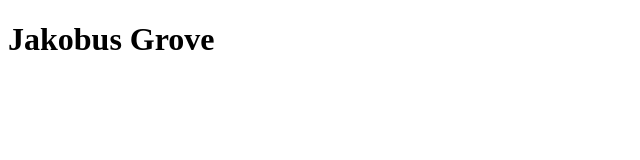
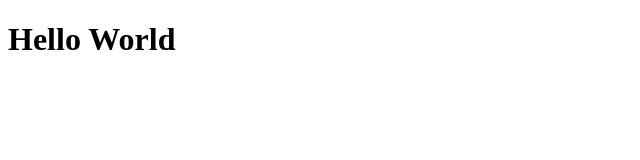
Before and after one commit to NMT-Trainee/NMT-Trainee.github.io, a plain HTML site: page index.html in a window 1280 px wide. Shown: the whole page, without its empty margins (0-640 px from the left). Drawn offline with Linux system fonts and the light colour scheme.

Commit message:
First commit

```diff
--- a/index.html
+++ b/index.html
@@ -5,6 +5,6 @@
         <link rel="stylesheet" type="text.css" href="styles.css">
     </head>
     <body>
-        <h1>Jakobus Grove</h1>
+        <h1>Hello World</h1>
     </body>
 </html>
```
